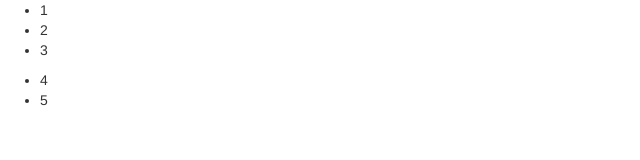
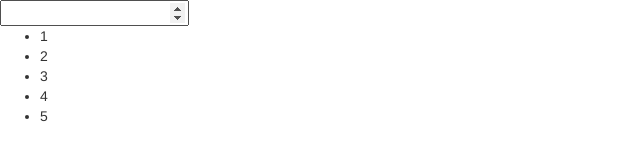
Before and after one commit to Ceasar/sandbox-angular-js, a plain HTML site: page paginate.html in a window 1280 px wide. Shown: the whole page, without its empty margins (0-640 px from the left). Drawn offline with nearby package versions, Linux system fonts and the light colour scheme.

Commit message:
Add control to change number of paginated columns

```diff
--- a/paginate.html
+++ b/paginate.html
@@ -33,7 +33,8 @@
         </script>
     </head>
     <body>
-      <ul class="page" ng-repeat="page in [1, 2, 3, 4, 5] | paginate:2">
+      <input ng-model="columnCount" type="number"/>
+      <ul class="page" ng-repeat="page in [1, 2, 3, 4, 5] | paginate:columnCount || 1">
         <li ng-repeat="item in page">{{item}}</li>
       </ul>
     </body>
```
